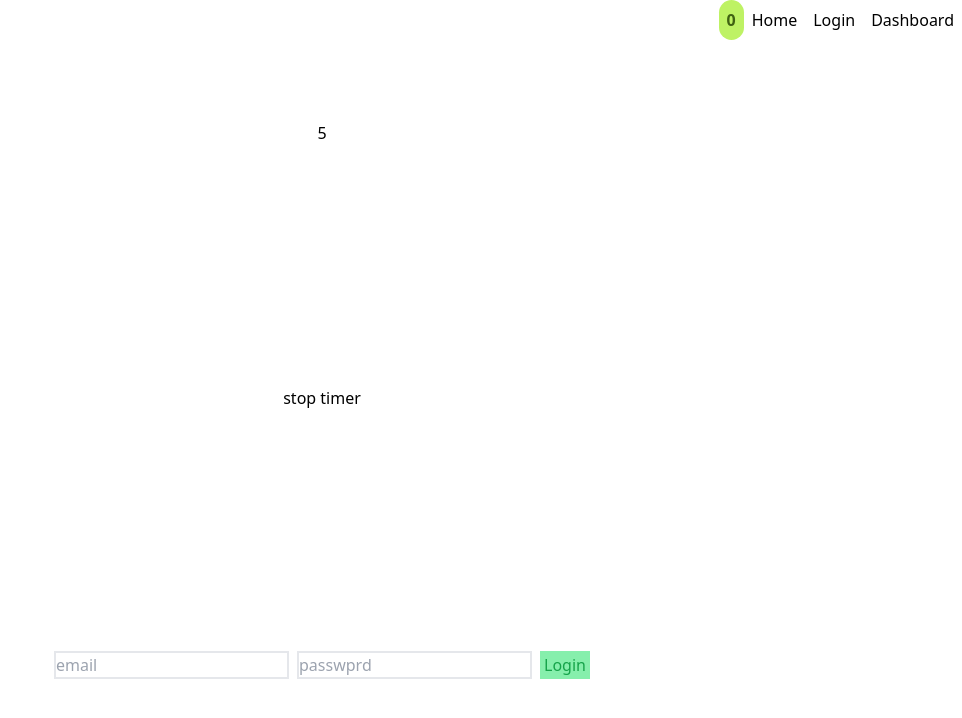
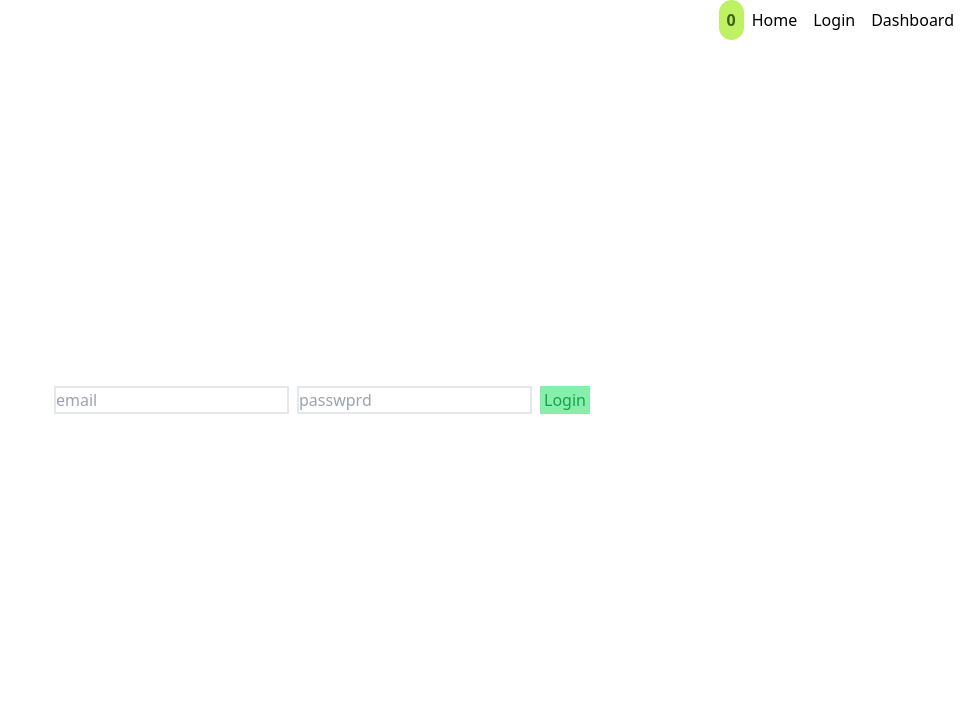
Before and after one commit to babulakterfsd/learn-react-typescript, a React (Vite) app: page /login in a window 1280 px wide. Shown: the top 718 px of the page, without its empty margins (318-1280 px from the left). Built offline with nearby package versions, Linux system fonts and the light colour scheme.

Commit message:
custom hooks, context api, react router dom setup done

```diff
--- a/src/views/Login.tsx
+++ b/src/views/Login.tsx
@@ -6,25 +6,8 @@ const Login = () => {
   const { setUser } = useAuth();
   const [email, setEmail] = useState('');
   const [password, setPassword] = useState('');
-  const [timer, setTimer] = useState(0);
   const navigate = useNavigate();
   const emailRef = useRef<HTMLInputElement>(null);
-
-  const intervalRef = useRef<number | null>(null);
-  const stopTimer = () => {
-    if (intervalRef.current) {
-      window.clearInterval(intervalRef.current);
-    }
-  };
-
-  useEffect(() => {
-    intervalRef.current = window.setInterval(() => {
-      setTimer((timer) => timer + 1);
-    }, 1000);
-    return () => {
-      stopTimer();
-    };
-  }, []);
 
   useEffect(() => {
     if (emailRef.current) {
@@ -41,8 +24,6 @@ const Login = () => {
 
   return (
     <div className='flex justify-around h-screen items-center flex-col'>
-      <h1>{timer}</h1>
-      <button onClick={() => stopTimer()}>stop timer</button>
       <form>
         <input
           type='email'
```
